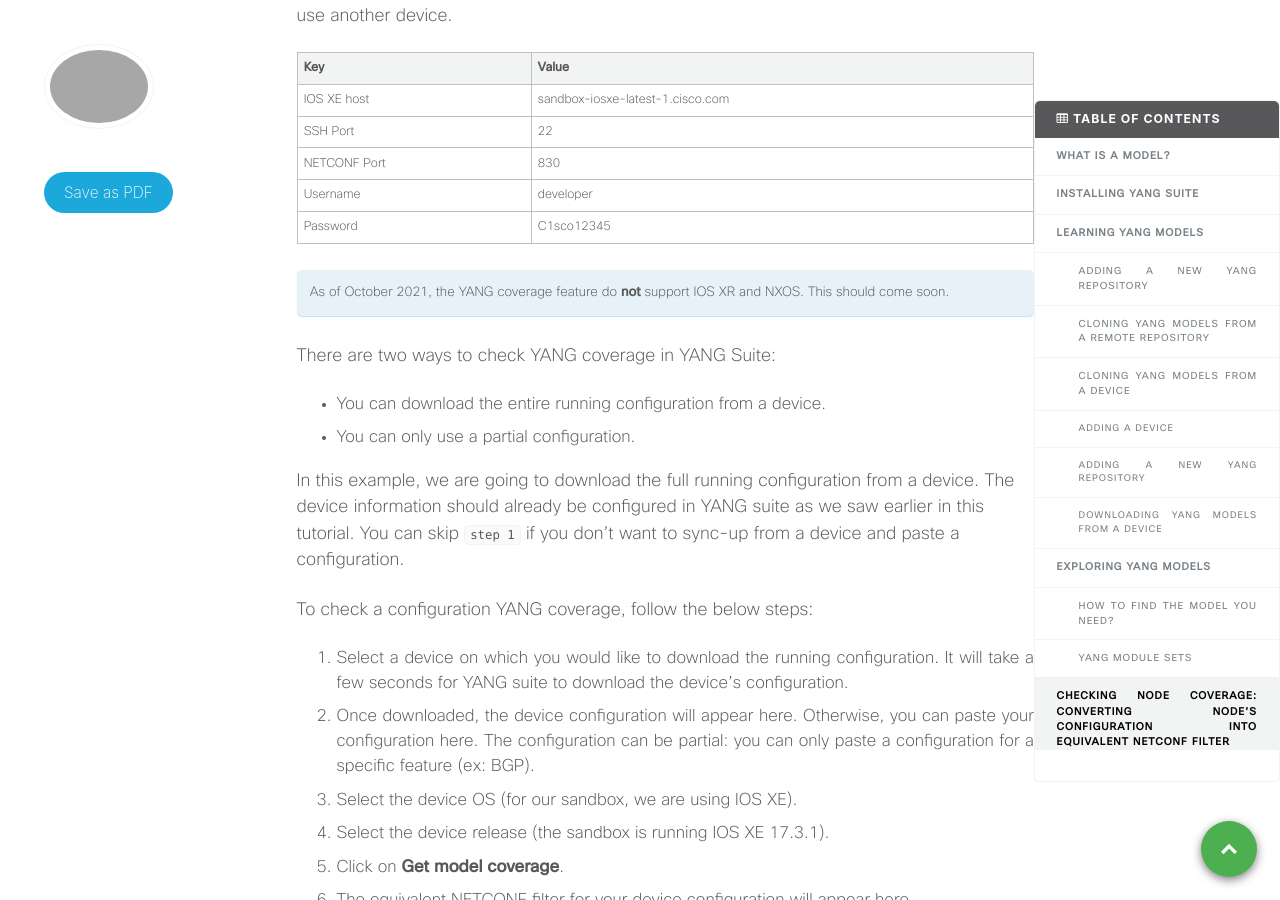
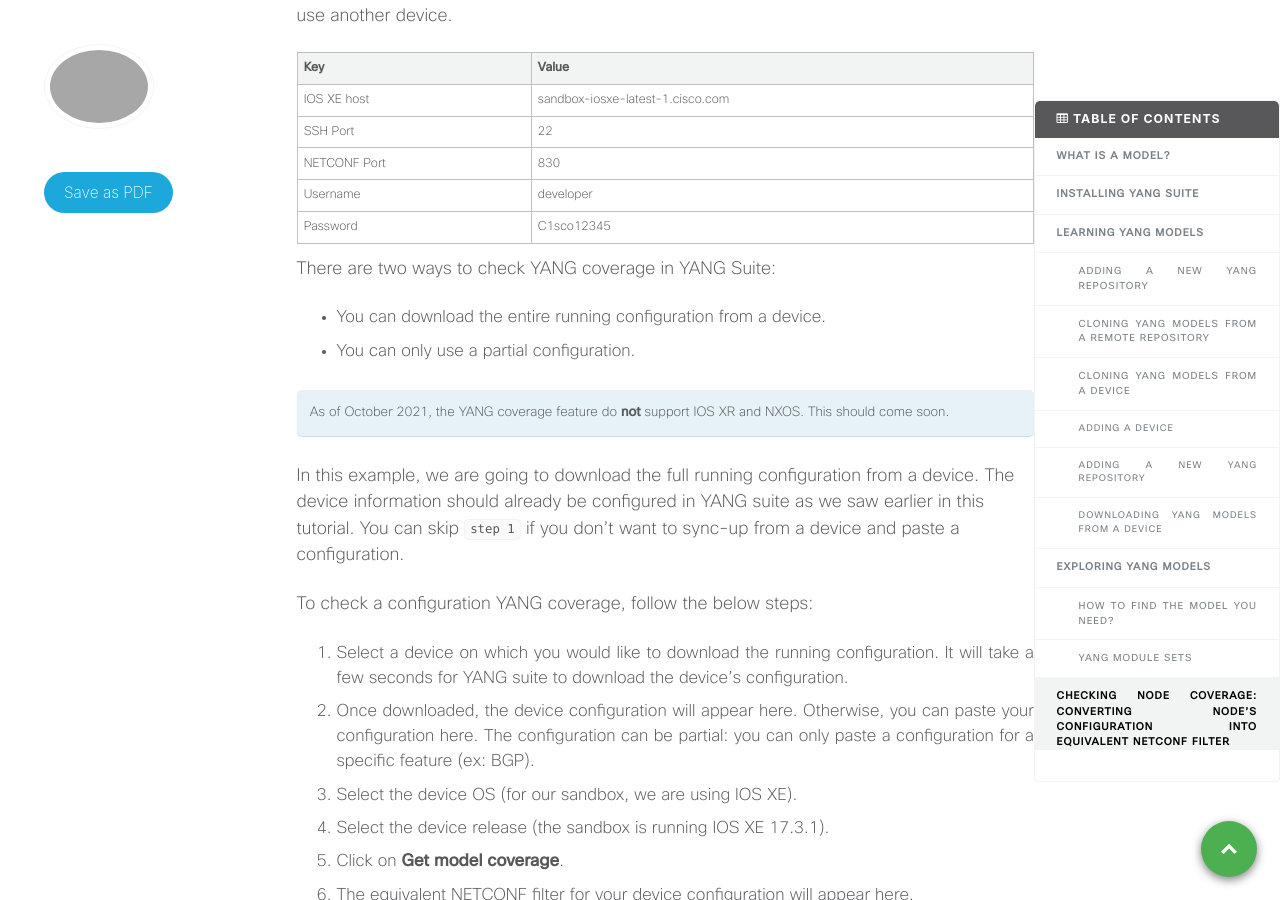
Before and after one commit to xrdocs/programmability, a Jekyll site: the page built from _tutorials/do-you-speak-yang.md, in a window 1280 px wide and 900 px high, scrolled down 10830 px. Built offline with Jekyll 4.4.1, drawn with Linux system fonts in a browser that asks for light colours; comment, search, counter and statistics services are not loaded.

Commit message:
YANG coverage

```diff
--- a/_tutorials/do-you-speak-yang.md
+++ b/_tutorials/do-you-speak-yang.md
@@ -252,12 +252,13 @@ That's not all! It also gives you the equivalent NETCONF filter to generate the
 |     Username      	|     developer                	|
 |     Password      	|     C1sco12345           	|
 
-As of October 2021, the YANG coverage feature do **not** support IOS XR and NXOS. This should come soon.
-{: .notice--info}
 
 There are two ways to check YANG coverage in YANG Suite:
   - You can download the entire running configuration from a device.
   - You can only use a partial configuration.
+
+As of October 2021, the YANG coverage feature do **not** support IOS XR and NXOS. This should come soon.
+{: .notice--info}
 
 In this example, we are going to download the full running configuration from a device. The device information should already be configured in YANG suite as we saw earlier in this tutorial. You can skip `step 1` if you don't want to sync-up from a device and paste a configuration.
 
```
